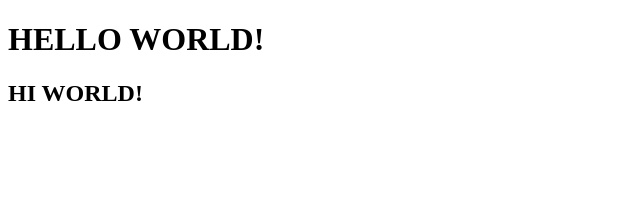
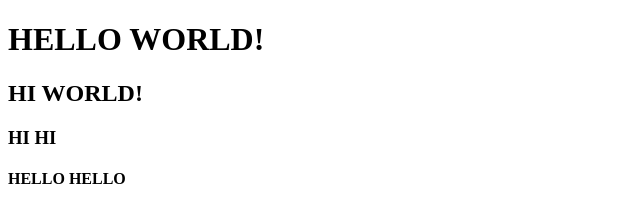
Before and after one commit to JohnAstleyAcer-shey/LogIn, a plain HTML site: page index.html in a window 1280 px wide. Shown: the whole page, without its empty margins (0-640 px from the left). Drawn offline with Linux system fonts and the light colour scheme.

Commit message:
Acer, John Astley A. - Adding h4

```diff
--- a/index.html
+++ b/index.html
@@ -8,5 +8,7 @@
 <body>
     <h1> HELLO WORLD! </h1>
     <h2> HI WORLD! </h2>
+    <h3> HI HI </h3>
+    <h4> HELLO HELLO </h4>
 </body>
 </html>
```
